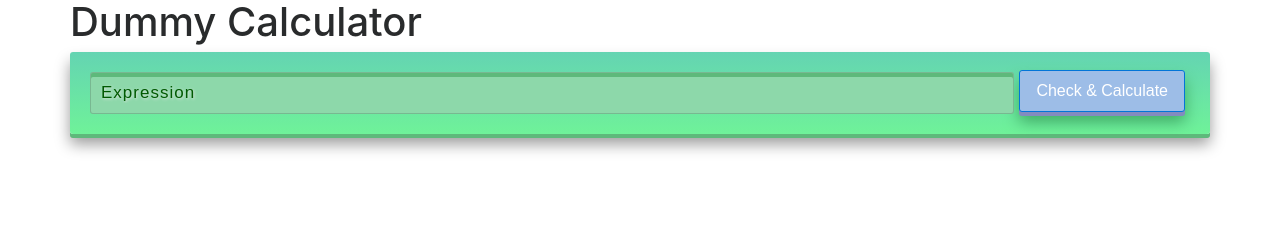
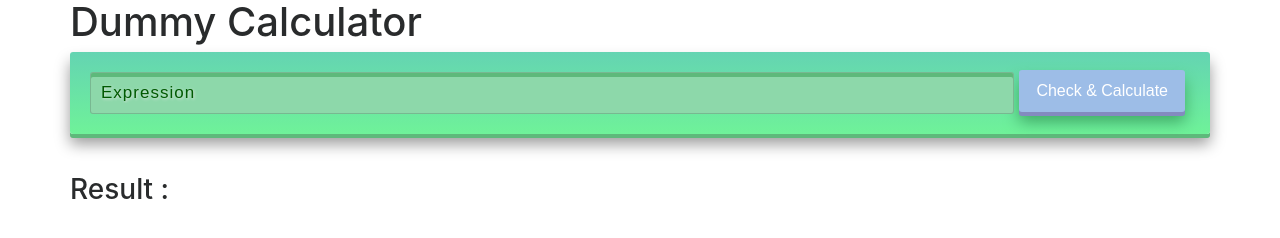
Before and after one commit to TwixTeam/TP1-Front-Web, a website built with webpack: page site/index.html in a window 1280 px wide. Built offline with nearby package versions, Linux system fonts and the light colour scheme.

Commit message:
html change

```diff
--- a/site/index.html
+++ b/site/index.html
@@ -16,11 +16,12 @@
         <div class="row">
             <form class="input-group" id="form-calculator">
                 <input type="text" id="input-expression" name="expression" class="form-control" placeholder="Expression">
-                <button type="submit" id="bouton-check" class="btn btn-primary">Check & Calculate</button>
+                <button type="submit" id="bouton-check" class="btn">Check & Calculate</button>
             </form>
         </div>
         <div class="row">
-            <div class="panel-body" id="get-result"></div>
+            <h3>Result :</h3>
+            <h3 id="get-result"></h3>
         </div>
     </div>
     <script type="text/javascript" src="/build/app.js"></script>
```
